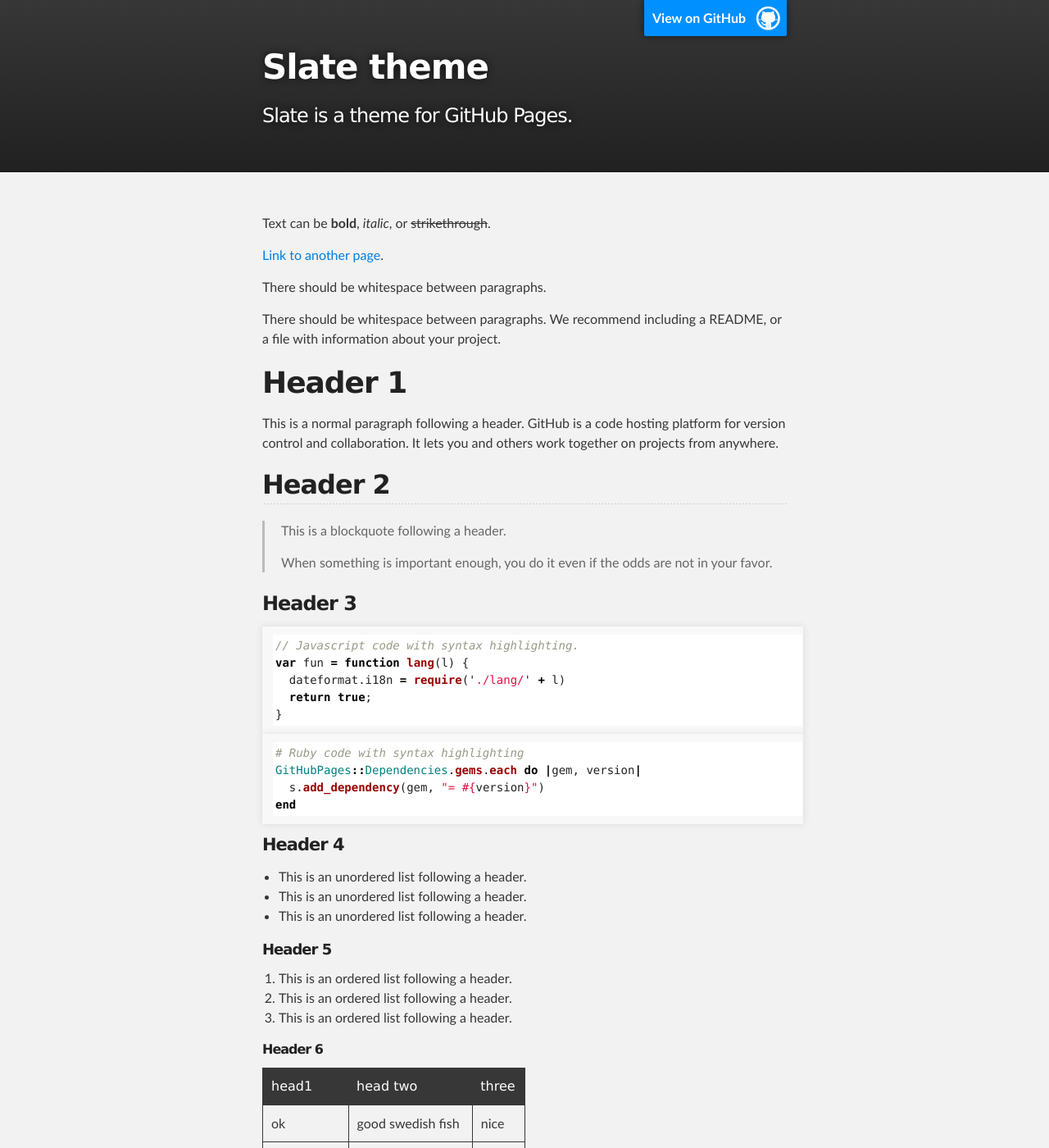
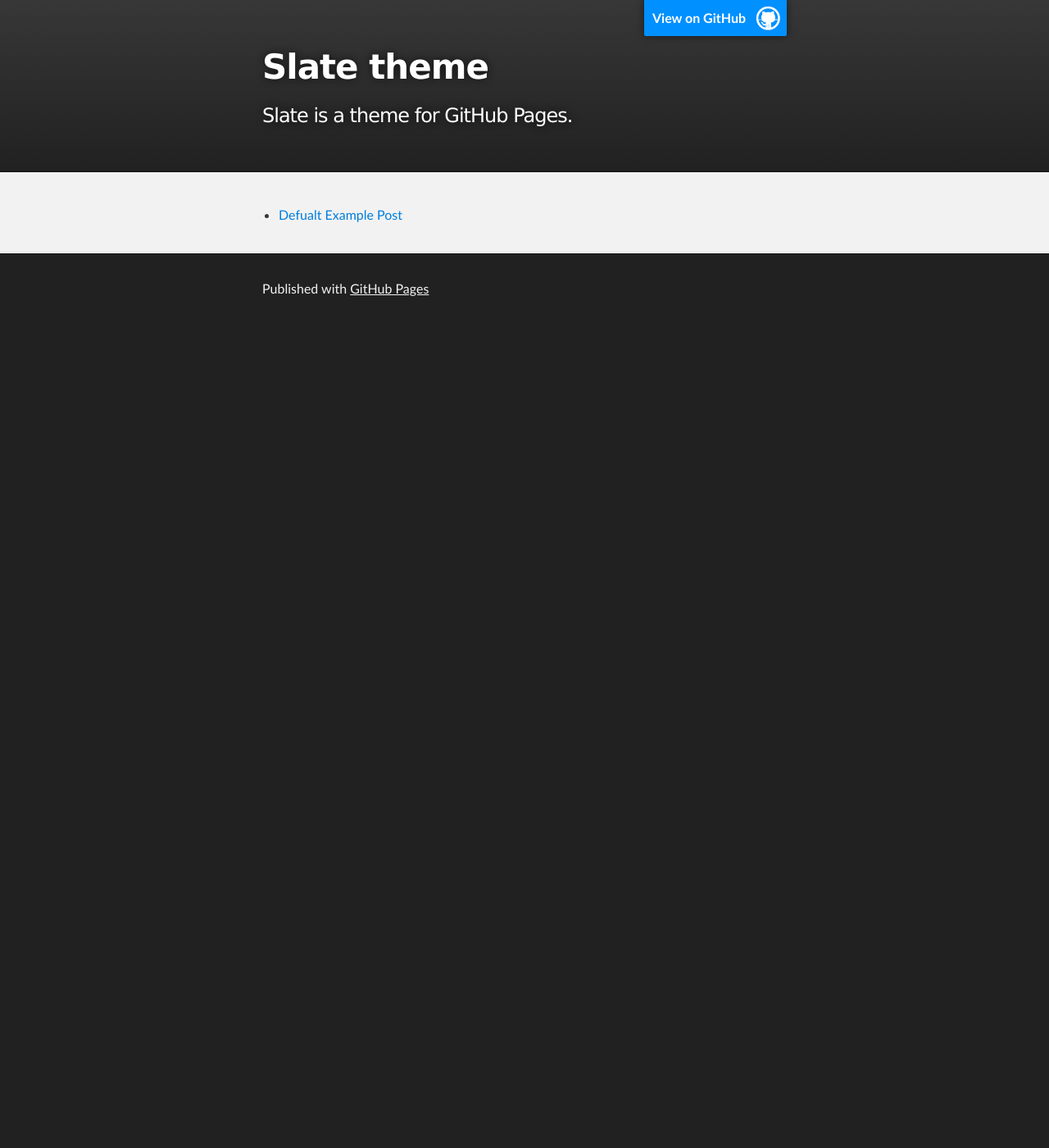
Before and after one commit to nishizawa23/nishizawa23.github.io, a Jekyll site: the page built from index.md, in a window 1280 px wide and 1400 px high. Shown: the whole window at 82% size. Built offline with Jekyll 4.4.1, drawn with Linux system fonts in a browser that asks for light colours; some of the changed text lies outside the part shown.

Commit message:
[ Blog ] Updte index & set home.html & add _post

````diff
--- /dev/null
+++ b/_layouts/home.html
@@ -0,0 +1,69 @@
+<!DOCTYPE html>
+<html>
+
+  <head>
+    <meta charset='utf-8'>
+    <meta http-equiv="X-UA-Compatible" content="chrome=1">
+    <meta name="viewport" content="width=device-width,maximum-scale=2">
+    <meta name="description" content="{{ site.title | default: site.github.repository_name }} : {{ site.description | default: site.github.project_tagline }}">
+
+    <link rel="stylesheet" type="text/css" media="screen" href="{{ '/assets/css/style.css?v=' | append: site.github.build_revision | relative_url }}">
+
+    <title>{{ site.title | default: site.github.repository_name }}</title>
+  </head>
+
+  <body>
+
+    <!-- HEADER -->
+    <div id="header_wrap" class="outer">
+        <header class="inner">
+          <a id="forkme_banner" href="{{ site.github.repository_url }}">View on GitHub</a>
+
+          <h1 id="project_title">{{ site.title | default: site.github.repository_name }}</h1>
+          <h2 id="project_tagline">{{ site.description | default: site.github.project_tagline }}</h2>
+
+          {% if site.show_downloads %}
+            <section id="downloads">
+              <a class="zip_download_link" href="{{ site.github.zip_url }}">Download this project as a .zip file</a>
+              <a class="tar_download_link" href="{{ site.github.tar_url }}">Download this project as a tar.gz file</a>
+            </section>
+          {% endif %}
+        </header>
+    </div>
+
+    <!-- MAIN CONTENT -->
+    <div id="main_content_wrap" class="outer">
+      <section id="main_content" class="inner">
+	<ul>
+  {% for post in site.posts %}
+    <li>
+      <a href="{{ post.url }}">{{ post.title }}</a>
+    </li>
+  {% endfor %}
+</ul>
+        {{ content }}
+      </section>
+    </div>
+
+    <!-- FOOTER  -->
+    <div id="footer_wrap" class="outer">
+      <footer class="inner">
+        {% if site.github.is_project_page %}
+        <p class="copyright">{{ site.title | default: site.github.repository_name }} maintained by <a href="{{ site.github.owner_url }}">{{ site.github.owner_name }}</a></p>
+        {% endif %}
+        <p>Published with <a href="https://pages.github.com">GitHub Pages</a></p>
+      </footer>
+    </div>
+
+    {% if site.google_analytics %}
+      <script type="text/javascript">
+        (function(i,s,o,g,r,a,m){i['GoogleAnalyticsObject']=r;i[r]=i[r]||function(){
+        (i[r].q=i[r].q||[]).push(arguments)},i[r].l=1*new Date();a=s.createElement(o),
+        m=s.getElementsByTagName(o)[0];a.async=1;a.src=g;m.parentNode.insertBefore(a,m)
+        })(window,document,'script','//www.google-analytics.com/analytics.js','ga');
+        ga('create', '{{ site.google_analytics }}', 'auto');
+        ga('send', 'pageview');
+      </script>
+    {% endif %}
+  </body>
+</html>
--- a/index.md
+++ b/index.md
@@ -1,123 +1,6 @@
 ---
-layout: default
+# You don't need to edit this file, it's empty on purpose.
+# Edit whiteglass' home layout instead if you want to make some changes.
+# See: https://jekyllrb.com/docs/themes/#overriding-theme-defaults
+layout: home
 ---
-
-Text can be **bold**, _italic_, or ~~strikethrough~~.
-
-[Link to another page](another-page).
-
-There should be whitespace between paragraphs.
-
-There should be whitespace between paragraphs. We recommend including a README, or a file with information about your project.
-
-# [](#header-1)Header 1
-
-This is a normal paragraph following a header. GitHub is a code hosting platform for version control and collaboration. It lets you and others work together on projects from anywhere.
-
-## [](#header-2)Header 2
-
-> This is a blockquote following a header.
->
-> When something is important enough, you do it even if the odds are not in your favor.
-
-### [](#header-3)Header 3
-
-```js
-// Javascript code with syntax highlighting.
-var fun = function lang(l) {
-  dateformat.i18n = require('./lang/' + l)
-  return true;
-}
-```
-
-```ruby
-# Ruby code with syntax highlighting
-GitHubPages::Dependencies.gems.each do |gem, version|
-  s.add_dependency(gem, "= #{version}")
-end
-```
-
-#### [](#header-4)Header 4
-
-*   This is an unordered list following a header.
-*   This is an unordered list following a header.
-*   This is an unordered list following a header.
-
-##### [](#header-5)Header 5
-
-1.  This is an ordered list following a header.
-2.  This is an ordered list following a header.
-3.  This is an ordered list following a header.
-
-###### [](#header-6)Header 6
-
-| head1        | head two          | three |
-|:-------------|:------------------|:------|
-| ok           | good swedish fish | nice  |
-| out of stock | good and plenty   | nice  |
-| ok           | good `oreos`      | hmm   |
-| ok           | good `zoute` drop | yumm  |
-
-### There's a horizontal rule below this.
-
-* * *
-
-### Here is an unordered list:
-
-*   Item foo
-*   Item bar
-*   Item baz
-*   Item zip
-
-### And an ordered list:
-
-1.  Item one
-1.  Item two
-1.  Item three
-1.  Item four
-
-### And a nested list:
-
-- level 1 item
-  - level 2 item
-  - level 2 item
-    - level 3 item
-    - level 3 item
-- level 1 item
-  - level 2 item
-  - level 2 item
-  - level 2 item
-- level 1 item
-  - level 2 item
-  - level 2 item
-- level 1 item
-
-### Small image
-
-![](https://assets-cdn.github.com/images/icons/emoji/octocat.png)
-
-### Large image
-
-![](https://guides.github.com/activities/hello-world/branching.png)
-
-
-### Definition lists can be used with HTML syntax.
-
-<dl>
-<dt>Name</dt>
-<dd>Godzilla</dd>
-<dt>Born</dt>
-<dd>1952</dd>
-<dt>Birthplace</dt>
-<dd>Japan</dd>
-<dt>Color</dt>
-<dd>Green</dd>
-</dl>
-
-```
-Long, single-line code blocks should not wrap. They should horizontally scroll if they are too long. This line should be long enough to demonstrate this.
-```
-
-```
-The final element.
-```
````
Also changed, not shown: _posts/default/2017-03-07-defualt-example-post.md (added, +123 -0 lines).
